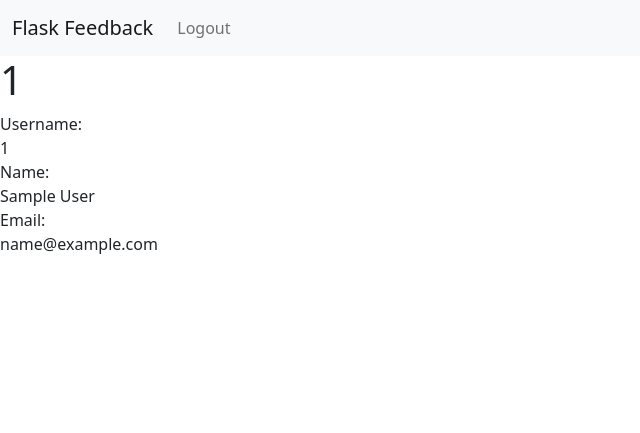
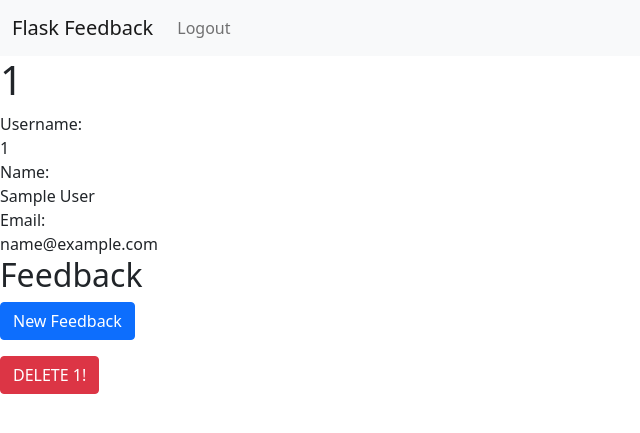
Before and after one commit to CodeOverGeo/feedback, a Flask app: template templates/users/show.html in a window 1280 px wide. Shown: the top 433 px of the page, without its empty margins (0-640 px from the left). Run offline with Flask 2, Linux system fonts and the light colour scheme; the template is opened without the code that fills it: values that come from a table or form of the project are taken from there, others are empty; the visitor is signed in with stand-in values (Sample User, id 1); data comes from the database, SQL or seed files in the repository.

Commit message:
Completed all routes

```diff
--- a/app.py
+++ b/app.py
@@ -2,14 +2,14 @@ from flask import Flask, render_template, redirect, session
 from werkzeug.exceptions import Unauthorized, ImATeapot
 from flask_debugtoolbar import DebugToolbarExtension
 
-from forms import RegisterForm, LoginForm, DeleteForm
+from forms import RegisterForm, LoginForm, DeleteForm, FeedbackForm
 
 from models import connect_db, db, User, Feedback
 
 
 app = Flask(__name__)
 
-app.config['SQLALCHEMY_DATABASE_URI'] = 'postgresql:///feedback'
+app.config['SQLALCHEMY_DATABASE_URI'] = 'postgresql:///flask_feedback'
 app.config['SQLALCHEMY_TRACK_MODIFICATIONS'] = False
 app.config['SQLALCHEMY_ECHO'] = True
 app.config['SECRET_KEY'] = 'incorrect'
@@ -91,3 +91,100 @@ def show_user(username):
     form = DeleteForm()
 
     return render_template('users/show.html', user=user, form=form)
+
+
+@app.route('/users/<username>/delete', methods=['POST'])
+def delete_user(username):
+    """Delete user and user feedback, redirect to login"""
+
+    if 'username' not in session or username != session['username']:
+        raise Unauthorized()
+
+    user = User.query.get(username)
+    db.session.delete(user)
+    db.session.commit()
+    session.pop('username')
+
+    return redirect('/login')
+
+
+@app.route('/users/<username>/feedback/new', methods=['GET', 'POST'])
+def new_feedback(username):
+    """Generate new feedback form or add new feedback"""
+
+    if 'username' not in session or username != session['username']:
+        raise Unauthorized
+
+    form = FeedbackForm()
+
+    if form.validate_on_submit():
+        title = form.title.data
+        content = form.content.data
+
+        feedback = Feedback(
+            title=title,
+            content=content,
+            username=username
+        )
+
+        db.session.add(feedback)
+        db.session.commit()
+
+        return redirect(f'/users/{feedback.username}')
+
+    else:
+        return render_template('feedback/new.html', form=form)
+
+
+@app.route('/feedback/<int:feedback_id>/edit', methods=['GET', 'POST'])
+def edit_feedback(feedback_id):
+    """Generate edit feedback form or edit feedback"""
+
+    feedback = Feedback.query.get_or_404(feedback_id)
+
+    if 'username' not in session or feedback.username != session['username']:
+        raise Unauthorized
+
+    form = FeedbackForm(obj=feedback)
+
+    if form.validate_on_submit():
+        feedback.title = form.title.data
+        feedback.content = form.content.data
+
+        db.session.commit()
+
+        return redirect(f'/users/{feedback.username}')
+
+    return render_template('/feedback/edit.html', form=form, feedback=feedback)
+
+
+@app.route('/feedback/<int:feedback_id>/delete', methods=['POST'])
+def delete_feedback(feedback_id):
+    """Delete feedback"""
+
+    feedback = Feedback.query.get_or_404(feedback_id)
+
+    if 'username' not in session or feedback.username != session['username']:
+        raise Unauthorized
+
+    form = DeleteForm()
+
+    if form.validate_on_submit():
+        db.session.delete(feedback)
+        db.session.commit()
+
+    return redirect(f'/users/{feedback.username}')
+
+
+@app.route('/logout')
+def logout():
+    """Logout a user"""
+
+    session.pop('username')
+    return redirect('/login')
+
+
+@app.errorhandler(404)
+def page_not_found(e):
+    """Render 404 page for 404 errors"""
+    return render_template('404.html'), 404
--- a/forms.py
+++ b/forms.py
@@ -33,7 +33,7 @@ class LoginForm(FlaskForm):
 
     username = StringField(
         "Username",
-        validators=[InputRequired(), Length(min=5, max=20)],
+        validators=[InputRequired(), Length(min=5, max=20)]
     )
     password = PasswordField(
         "Password",
@@ -43,3 +43,16 @@ class LoginForm(FlaskForm):
 
 class DeleteForm(FlaskForm):
     pass
+
+
+class FeedbackForm(FlaskForm):
+    """Feedback form"""
+
+    title = StringField(
+        'Title',
+        validators=[InputRequired(), Length(max=100)]
+    )
+    content = StringField(
+        'Content',
+        validators=[InputRequired()]
+    )
--- a/models.py
+++ b/models.py
@@ -11,11 +11,12 @@ def connect_db(app):
 
 
 class User(db.Model):
+    """User Model"""
 
     __tablename__ = "users"
 
     username = db.Column(db.String(20), nullable=False,
-                         unique=True, primary_key=True,)
+                         unique=True, primary_key=True)
     password = db.Column(db.String(), nullable=False)
     first_name = db.Column(db.String(30), nullable=False)
     last_name = db.Column(db.String(30), nullable=False)
@@ -59,11 +60,15 @@ class User(db.Model):
 
 
 class Feedback(db.Model):
+    """Feedback Model"""
 
     __tablename__ = 'feedback'
 
     id = db.Column(db.Integer, primary_key=True)
     title = db.Column(db.String(100), nullable=False)
-    content = db.Column(db.Text)
-    username = db.Column(db.String(20), db.ForeignKey(
-        'users.username'), nullable=False,)
+    content = db.Column(db.Text, nullable=False)
+    username = db.Column(
+        db.String(20),
+        db.ForeignKey('users.username'),
+        nullable=False
+    )
--- a/templates/users/show.html
+++ b/templates/users/show.html
@@ -11,4 +11,41 @@
   <div>{{user.email}}</div>
 </div>
 
+<div>
+  <h2>Feedback</h2>
+  <div>
+    <a href="/users/{{ user.username }}/feedback/new" class="btn btn-primary">
+      New Feedback
+    </a>
+  </div>
+  <div>
+    <ul>
+      {% for feedback in user.feedback %}
+      <li>{{ feedback.title }} {{ feedback.content }}</li>
+      <form>
+        {{form.hidden_tag()}}
+        <button
+          class="btn btn-primary"
+          formmethod="GET"
+          formaction="/feedback/{{ feedback.id }}/edit"
+        >
+          Edit
+        </button>
+        <button
+          class="btn btn-danger"
+          formmethod="POST"
+          formaction="/feedback/{{ feedback.id }}/delete"
+        >
+          Delete
+        </button>
+      </form>
+      {% endfor %}
+    </ul>
+  </div>
+  <div>
+    <form>
+      <button class="btn btn-danger" formaction="/users/{{ user.username }}/delete" formmethod="POST">DELETE {{user.username}}!</form>
+  </div>
+</div>
+
 {% endblock %}
```
Also changed, not shown: templates/404.html (added, +13 -0 lines), templates/feedback/edit.html (added, +27 -0 lines), templates/feedback/new.html (added, +27 -0 lines).
